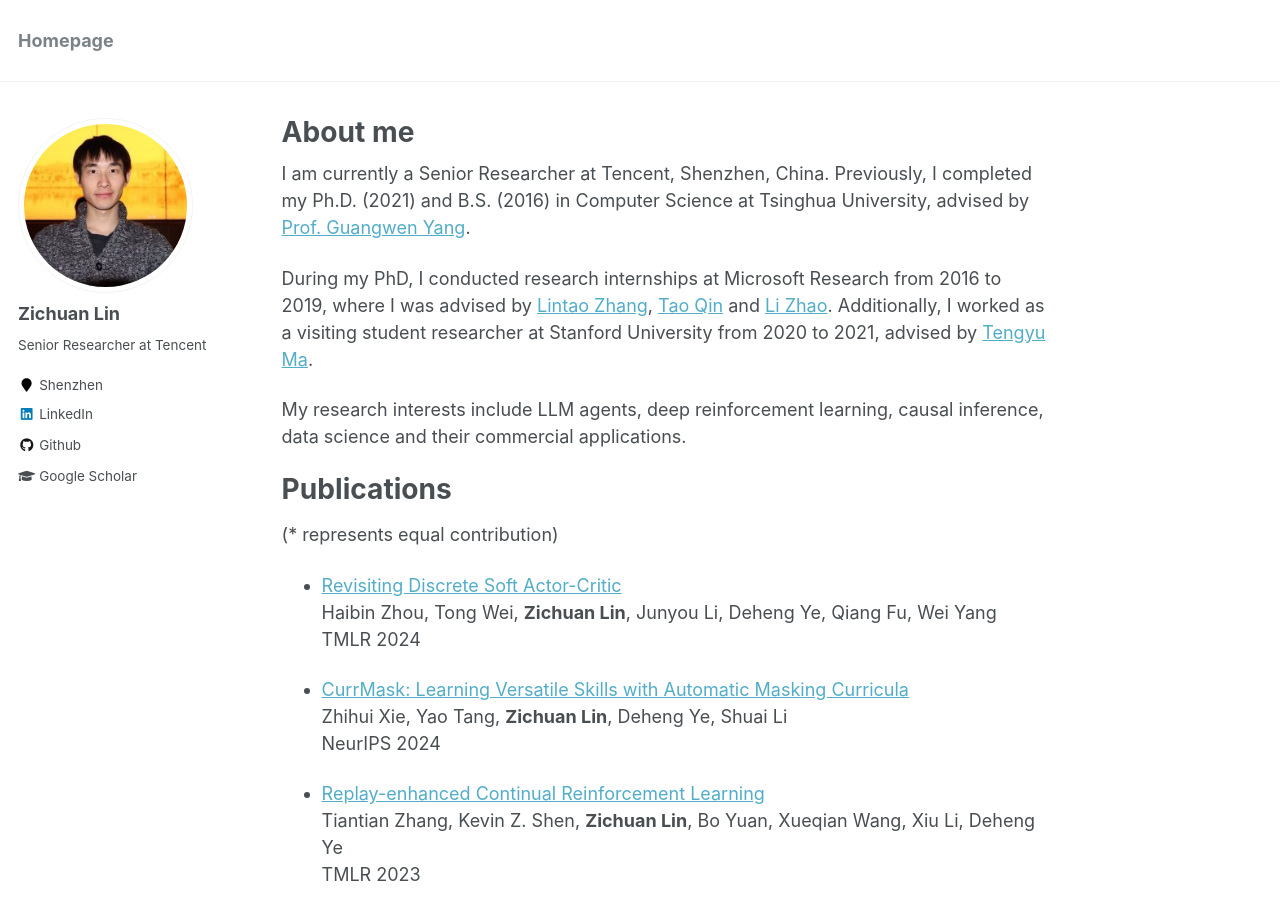
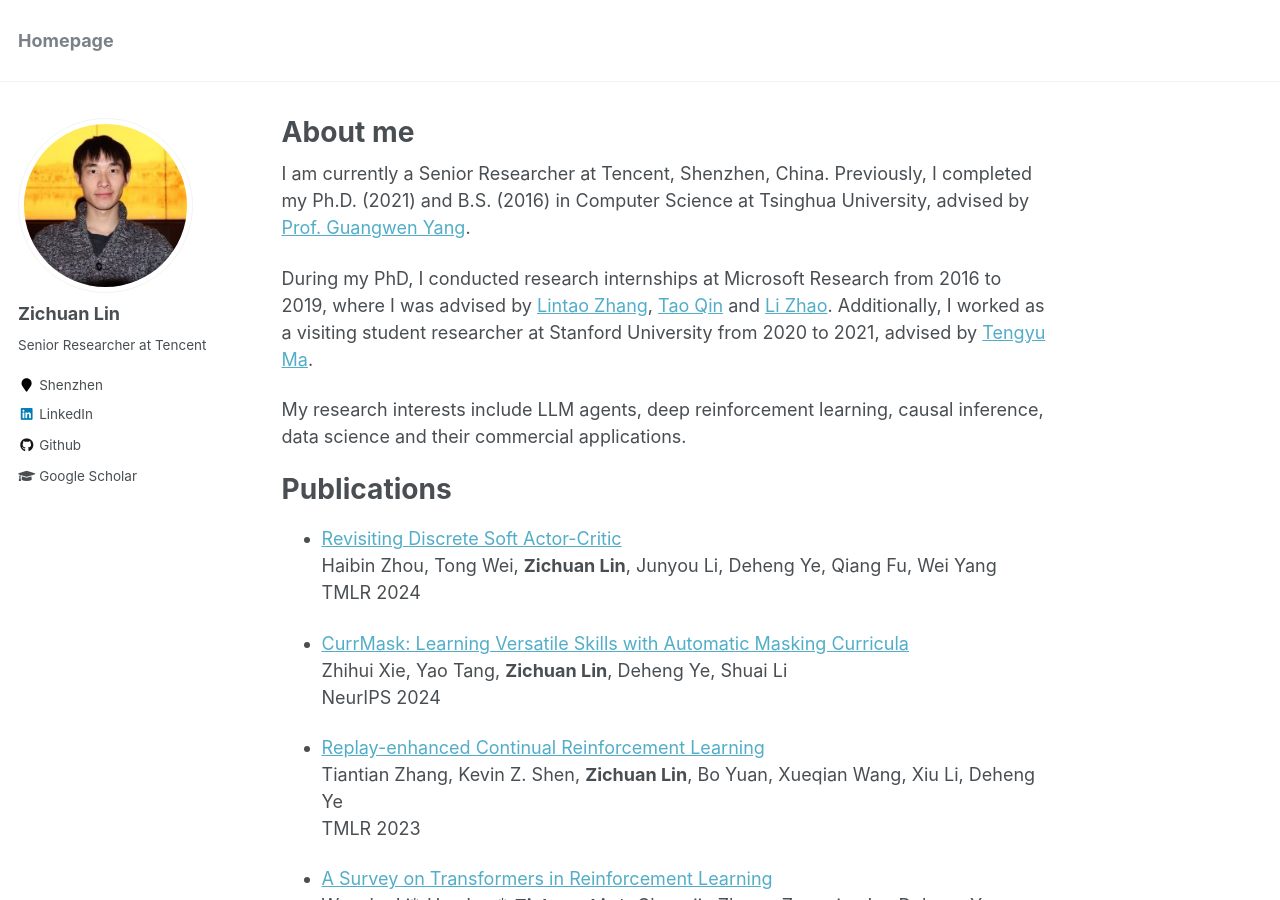
Before and after one commit to LinZichuan/linzichuan.github.io, a Jekyll site: the page built from _pages/about.md, in a window 1280 px wide and 900 px high. Built offline with Jekyll 4.4.1, drawn with Linux system fonts in a browser that asks for light colours; formulas are drawn with MathJax 3.

Commit message:
Update about.md

```diff
--- a/_pages/about.md
+++ b/_pages/about.md
@@ -18,7 +18,7 @@ My research interests include LLM agents, deep reinforcement learning, causal in
 
 Publications
 ======
-(* represents equal contribution)
+<!-- (* represents equal contribution) -->
 
 - [Revisiting Discrete Soft Actor-Critic](https://arxiv.org/abs/2209.10081) <br>
 Haibin Zhou, Tong Wei, **Zichuan Lin**, Junyou Li, Deheng Ye, Qiang Fu, Wei Yang <br>
```
